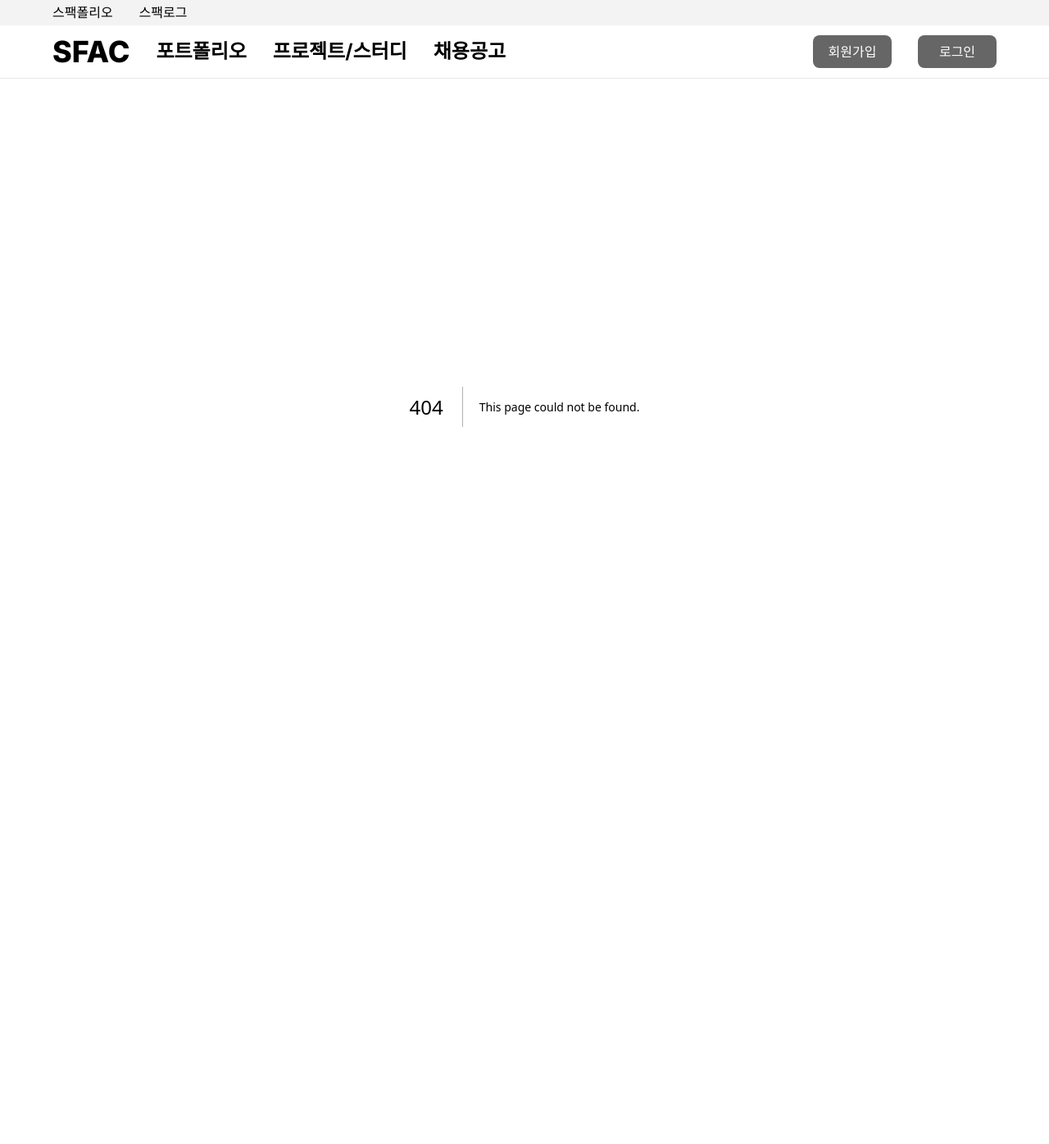
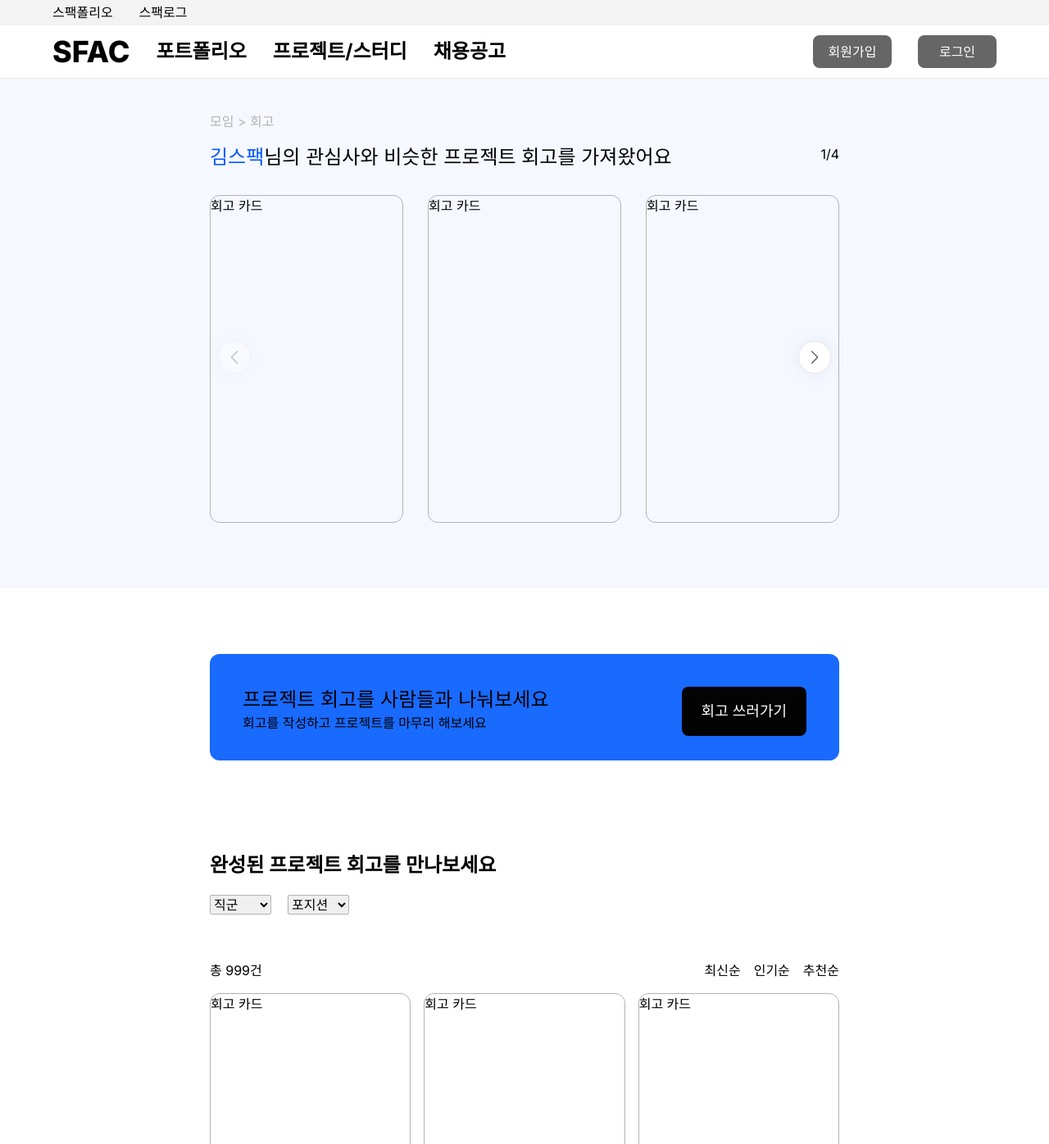
Before and after one commit to 9weeks-app-web/Team-4, a Next.js app: page /gathering/retrospect in a window 1280 px wide. Before the commit this address had no page. Shown: the top 1396 px of the page at 82% size. Before the commit the page ends 896 px from the top, so only its background shows below. Built offline with nearby package versions, Linux system fonts and the light colour scheme.

Commit message:
Style: 회고 페이지 퍼블리싱

```diff
--- /dev/null
+++ b/src/app/gathering/retrospect/(components)/RetrospectBannerSection.tsx
@@ -0,0 +1,44 @@
+'use client';
+
+import { Swiper, SwiperSlide } from 'swiper/react';
+import { Navigation, Pagination } from 'swiper/modules';
+import RetrospectCard from '../../(components)/card/RetrospectCard';
+
+const RetrospectBannerSection = () => {
+  return (
+    <section className="w-full px-[20%] pt-[40px] pb-[80px] bg-background-blue">
+      <p className="pb-4 text-neutral-30">{'모임 > 회고'}</p>
+      <div className="flex flex-col">
+        <div className="flex justify-between mb-[30px]">
+          <h3 className="text-2xl break-keep">
+            <span className="text-primary-100">김스팩</span>님의 관심사와 비슷한
+            프로젝트 회고를 가져왔어요
+          </h3>
+          <div>1/4</div>
+        </div>
+        <Swiper
+          className="w-full"
+          spaceBetween={30}
+          slidesPerView={3}
+          navigation
+          modules={[Navigation, Pagination]}
+        >
+          <SwiperSlide>
+            <RetrospectCard />
+          </SwiperSlide>
+          <SwiperSlide>
+            <RetrospectCard />
+          </SwiperSlide>
+          <SwiperSlide>
+            <RetrospectCard />
+          </SwiperSlide>
+          <SwiperSlide>
+            <RetrospectCard />
+          </SwiperSlide>
+        </Swiper>
+      </div>
+    </section>
+  );
+};
+
+export default RetrospectBannerSection;
--- /dev/null
+++ b/src/app/gathering/retrospect/(components)/RetrospectGridSection.tsx
@@ -0,0 +1,84 @@
+import RetrospectCard from '../../(components)/card/RetrospectCard';
+
+const RETROSPECT_FILTERS = [
+  {
+    selectName: 'job',
+    options: [
+      { value: 'default', description: '직군' },
+      { value: 'react', description: 'React' },
+      { value: 'next', description: 'Next.js' },
+    ],
+  },
+  {
+    selectName: 'position',
+    options: [
+      { value: 'default', description: '포지션' },
+      { value: 'react', description: 'React' },
+      { value: 'next', description: 'Next.js' },
+    ],
+  },
+];
+
+const RetrospectGridSection = () => {
+  return (
+    <section className="flex flex-col w-[60%] my-28">
+      <h3 className="text-2xl font-semibold">
+        완성된 프로젝트 회고를 만나보세요
+      </h3>
+      <div className="flex gap-[20px] mt-5">
+        {RETROSPECT_FILTERS.map(({ selectName, options }) => (
+          <select
+            key={selectName}
+            className="border-[1px] border-neutral-30 rounded-sm"
+            name={selectName}
+            id={`${selectName}-select`}
+          >
+            {options.map(({ value, description }) => (
+              <option key={value} value={value}>
+                {description}
+              </option>
+            ))}
+          </select>
+        ))}
+      </div>
+      <div className="flex justify-between mt-14">
+        <span className="">총 999건</span>
+        <span className="flex gap-4">
+          <button>최신순</button>
+          <button>인기순</button>
+          <button>추천순</button>
+        </span>
+      </div>
+      <div className="grid grid-rows-4 grid-flow-col gap-x-4 gap-y-6 mt-4">
+        <RetrospectCard />
+        <RetrospectCard />
+        <RetrospectCard />
+        <RetrospectCard />
+        <RetrospectCard />
+        <RetrospectCard />
+        <RetrospectCard />
+        <RetrospectCard />
+        <RetrospectCard />
+        <RetrospectCard />
+        <RetrospectCard />
+        <RetrospectCard />
+      </div>
+      <div className="flex self-center gap-4 mt-12">
+        <button>{'<'}</button>
+        <button>1</button>
+        <button>2</button>
+        <button>3</button>
+        <button>4</button>
+        <button>5</button>
+        <button>6</button>
+        <button>7</button>
+        <button>8</button>
+        <button>9</button>
+        <button>10</button>
+        <button>{'>'}</button>
+      </div>
+    </section>
+  );
+};
+
+export default RetrospectGridSection;
--- /dev/null
+++ b/src/app/gathering/retrospect/page.tsx
@@ -0,0 +1,31 @@
+import Button2 from '../(components)/button/Button2';
+import MainGatheringSection from '../(components)/section/main/MainGatheringSection';
+import RetrospectBannerSection from './(components)/RetrospectBannerSection';
+import RetrospectGridSection from './(components)/RetrospectGridSection';
+
+const RetrospectPage = () => {
+  return (
+    <main className="flex flex-col items-center min-h-screen">
+      <RetrospectBannerSection />
+      <div className="flex justify-between w-[60%] h-[130px] p-10 mt-20 bg-primary-90 rounded-xl">
+        <div>
+          <p className="text-2xl">프로젝트 회고를 사람들과 나눠보세요</p>
+          <p>회고를 작성하고 프로젝트를 마무리 해보세요</p>
+        </div>
+        <div>
+          <Button2 content="회고 쓰러가기" />
+        </div>
+      </div>
+
+      <RetrospectGridSection />
+
+      {/* <DeadlineGatheringSection /> */}
+      {/* <RetrospectSection /> */}
+      {/* <RecommendGatheringSection /> */}
+      {/* <GatheringGuideSection /> */}
+      {/* <Advertisement /> */}
+    </main>
+  );
+};
+
+export default RetrospectPage;
```
